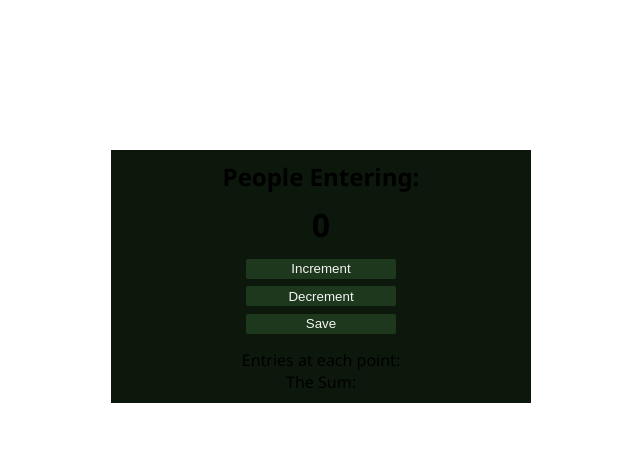
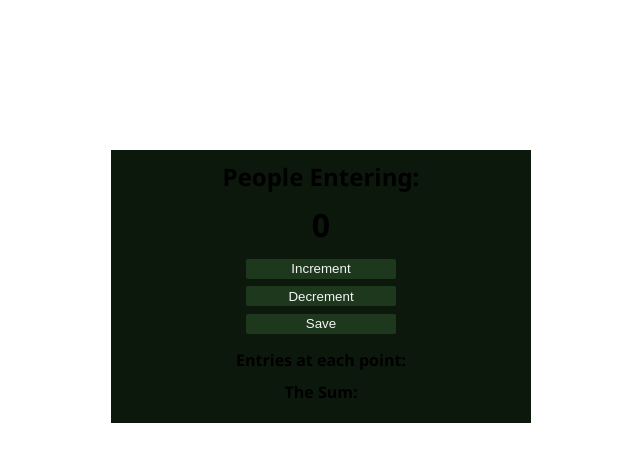
Before and after one commit to John-developer-18/Passenger-Counter-App, a plain HTML site: page index.html in a window 1280 px wide. Shown: the whole page, without its empty margins (319-959 px from the left). Drawn offline with Linux system fonts and the light colour scheme.

Commit message:
Finally got the sum to be single

```diff
--- a/index.css
+++ b/index.css
@@ -37,3 +37,8 @@ button{
 .btn3{
     margin-bottom: 15px;
 }
+span{
+    font-weight: bold;
+    margin-bottom: 10px;
+    display: block;
+}
--- a/index.html
+++ b/index.html
@@ -13,8 +13,8 @@
     <button class="btn1" onclick="increment()">Increment</button><br>
     <button class="btn2" onclick="decrement()">Decrement</button><br>
     <button class="btn3" onclick="save()">Save</button><br>
-    Entries at each point:<p id="save-str"></p>
-    The Sum:<p id="sum-str"></p>
+    <span>Entries at each point:<p id="save-str"></p></span>
+    <span>The Sum:<p id="sum-str"></p></span>
   </main>
 </body>
 <script src="index.js"></script>
--- a/index.js
+++ b/index.js
@@ -29,7 +29,7 @@ function save(){
     for (i=0; i<saveArr.length; i++){
         sum+=saveArr[i];
     }
-      sumr.textContent+=sum+" "+"-";
+      sumr.textContent=sum;
         console.log(saveArr);
 
 
```
